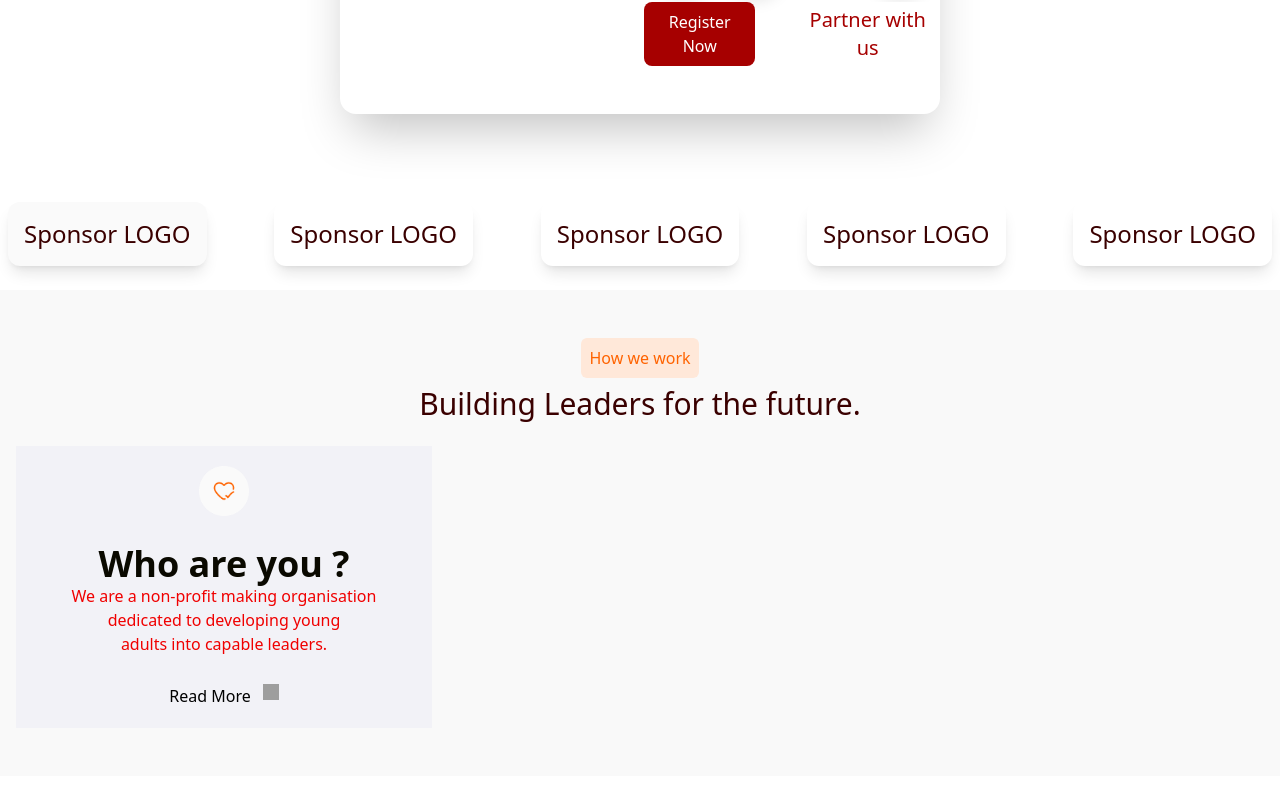
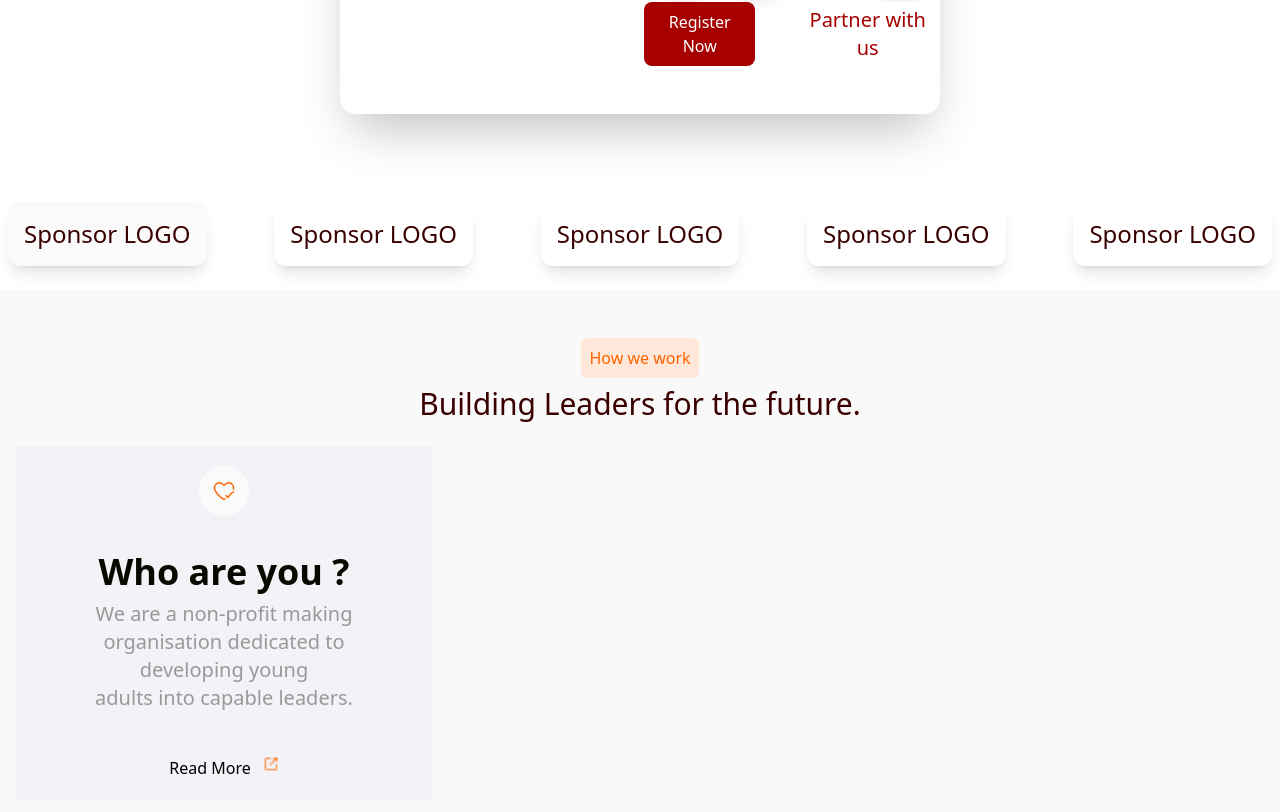
Before and after one commit to Developerfiyin/LLE-website, a React (Vite) app: page / in a window 1280 px wide. Shown: the part 1860-2672 px from the top of the page. Before the commit the page ends 2636 px from the top, so only its background shows below. Built offline with nearby package versions, Linux system fonts and the light colour scheme; grey boxes are pictures that could not be loaded.

Commit message:
renamed a file

```diff
--- a/src/Components/vision.jsx
+++ b/src/Components/vision.jsx
@@ -12,23 +12,18 @@ const vision = () => {
 
 
                        <div className='grid grid-cols-3'>
-                        <div className='bg-[#f2f2f7] flex flex-col p-5 gap-7 items-center text-center' >
-                         <img src={Frame43} alt="" width={50}  />
-                         <div className=''>
-                        <h5 className='text-[#0a0900] font-semibold text-4xl'>Who are you ?</h5>
-                         <h5 className='text-[#f00000]'>We are a non-profit making organisation dedicated to developing young <br /> adults into capable leaders. </h5>
-                        </div>
+                         <div className='bg-[#f2f2f7] flex flex-col p-5 gap-7 items-center text-center' >
+                         <img src={Frame43} alt="THE FRAME FOR THE VISION (ORANGE)" width={50}  />
+                         <div className='m-2'>
+                         <h5 className='text-[#0a0900] font-semibold text-4xl'>Who are you ?</h5>
+                         <h5 className='text-[#999] m-2 text-xl'>We are a non-profit making organisation dedicated to developing young <br /> adults into capable leaders. </h5>
+                          </div>
                         <div className='flex justify-between  gap-3'>
                           <button>Read More</button>
                         <img src={linksquare} alt="THE LINK SQUARE IMAGE" className='size-4' />
-
                         </div>
-
-                            </div>
-
+                         </div>
                        </div>
-
-
           </div>
 
         </div>
```
Also changed, not shown: src/assets/link square.png (added).
